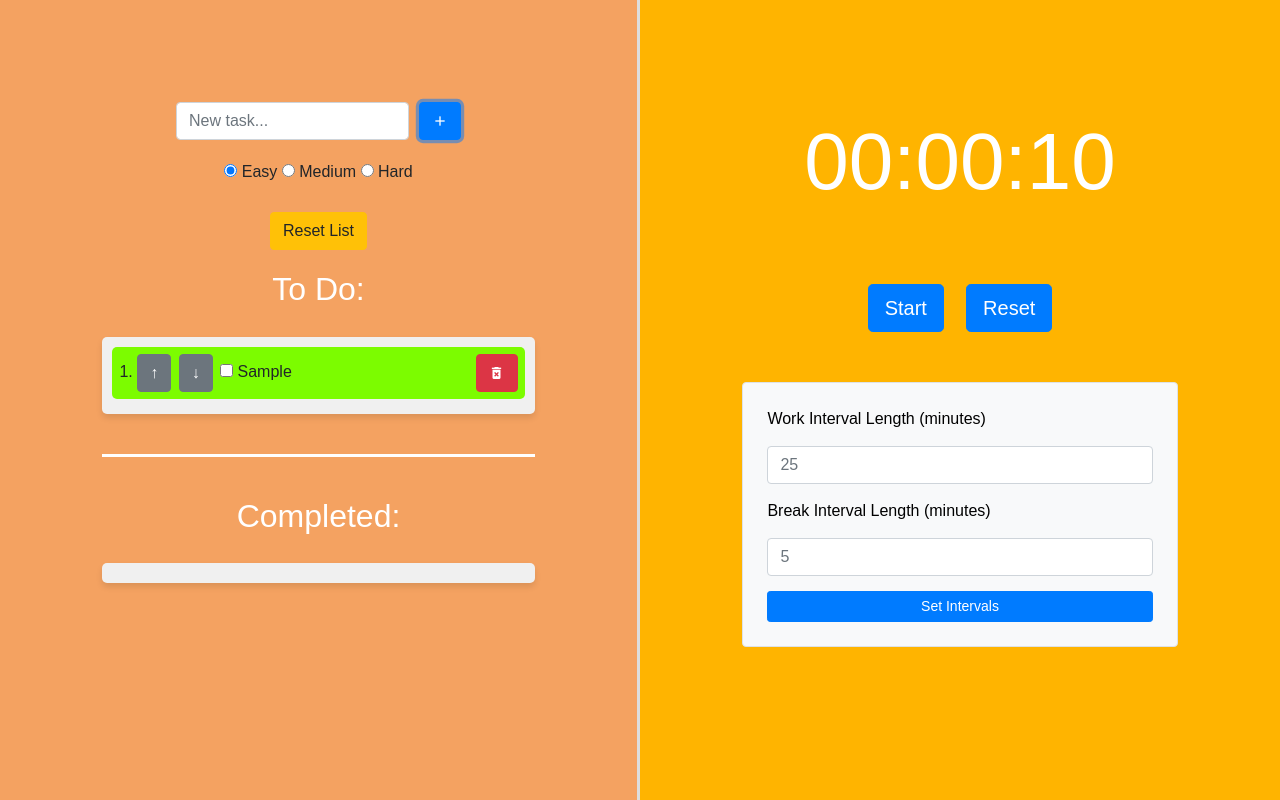
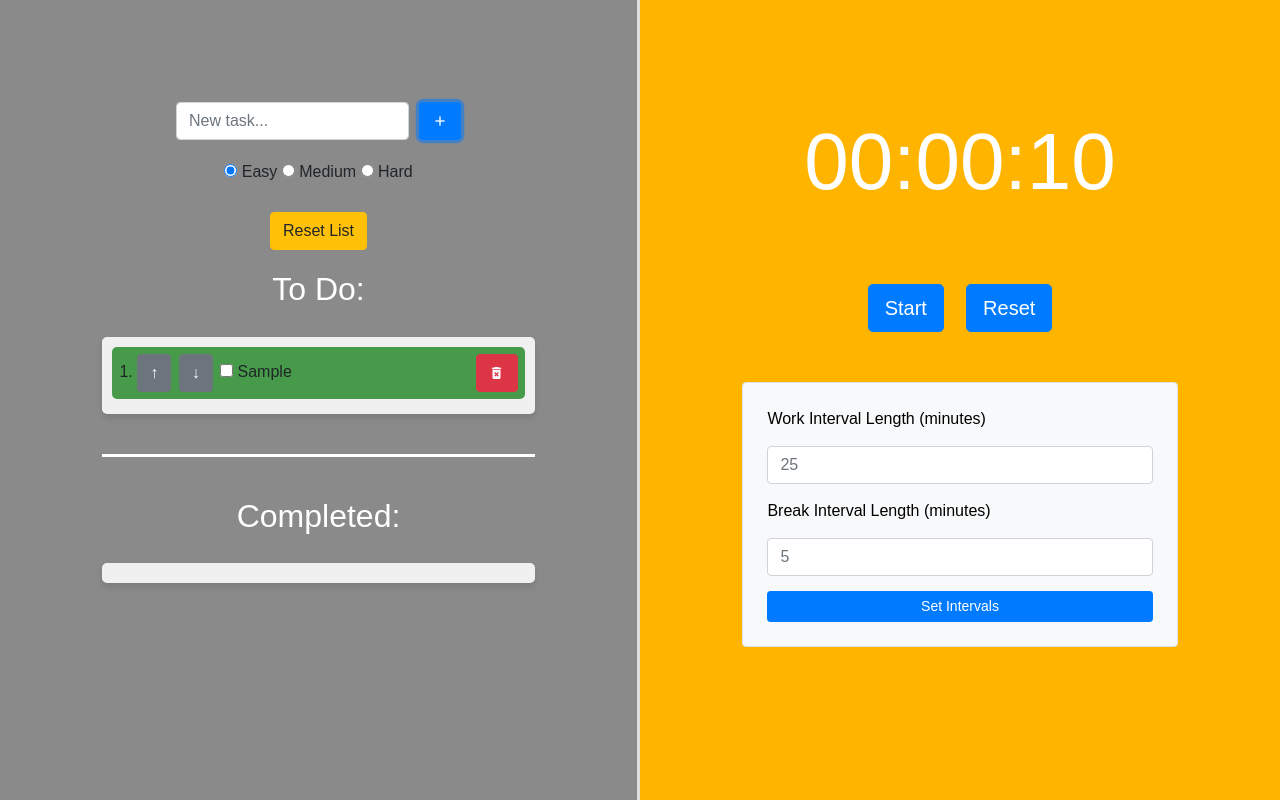
Before and after one commit to SeniorSeminarGroup/TypeScript_Artifact, a website with bundled scripts: page public/index.html in a window 1280 px wide. Both pictures are taken after typing "Sample" into the empty fields and a click on the button "add". Built offline with nearby package versions, Linux system fonts and the light colour scheme.

Commit message:
Working on colors

```diff
--- a/public/index.html
+++ b/public/index.html
@@ -23,7 +23,7 @@
       }
 
       .left {
-        background-color: #f4a261;
+        background-color: #8a8a8a;
         padding: 8vw;
         gap: 20px;
         border-right: 3px solid #dddddd;
--- a/src/Timer.ts
+++ b/src/Timer.ts
@@ -5,8 +5,8 @@ export class Timer {
     intervalID: number | NodeJS.Timeout= -1;
     workTime: TimeInterval = { hours: 0, minutes: 0, seconds: 0 };
     breakTime: TimeInterval = { hours: 0, minutes: 0, seconds: 0 };
-    workColor: string = '#FFB400';
-    breakColor:  string = '#2A9D8F';
+    workColor: string = '#fad02c';
+    breakColor:  string = '#469a49';
     isWorkTime: boolean = true;
     paused: boolean = false;
     currentInterval: TimeInterval = { hours: 0, minutes: 0, seconds: 0 };
--- a/src/tasks/Task.ts
+++ b/src/tasks/Task.ts
@@ -11,7 +11,7 @@ export class hardTask implements Task {
     title: string;
     completed: boolean;
     createdAt: Date;
-    color: string = "red"
+    color: string = "#e12a2a"
 
     constructor (id: string, title: string, completed: boolean, createdAt: Date){
         this.id=id
@@ -25,7 +25,7 @@ export class mediumTask implements Task {
     title: string;
     completed: boolean;
     createdAt: Date;
-    color: string = "yellow"
+    color: string = "#fad02c"
 
     constructor (id: string, title: string, completed: boolean, createdAt: Date){
         this.id=id
@@ -39,7 +39,7 @@ export class easyTask implements Task {
     title: string;
     completed: boolean;
     createdAt: Date;
-    color: string = "LawnGreen"
+    color: string = "#469a49"
 
     constructor (id: string, title: string, completed: boolean, createdAt: Date){
         this.id=id
```
